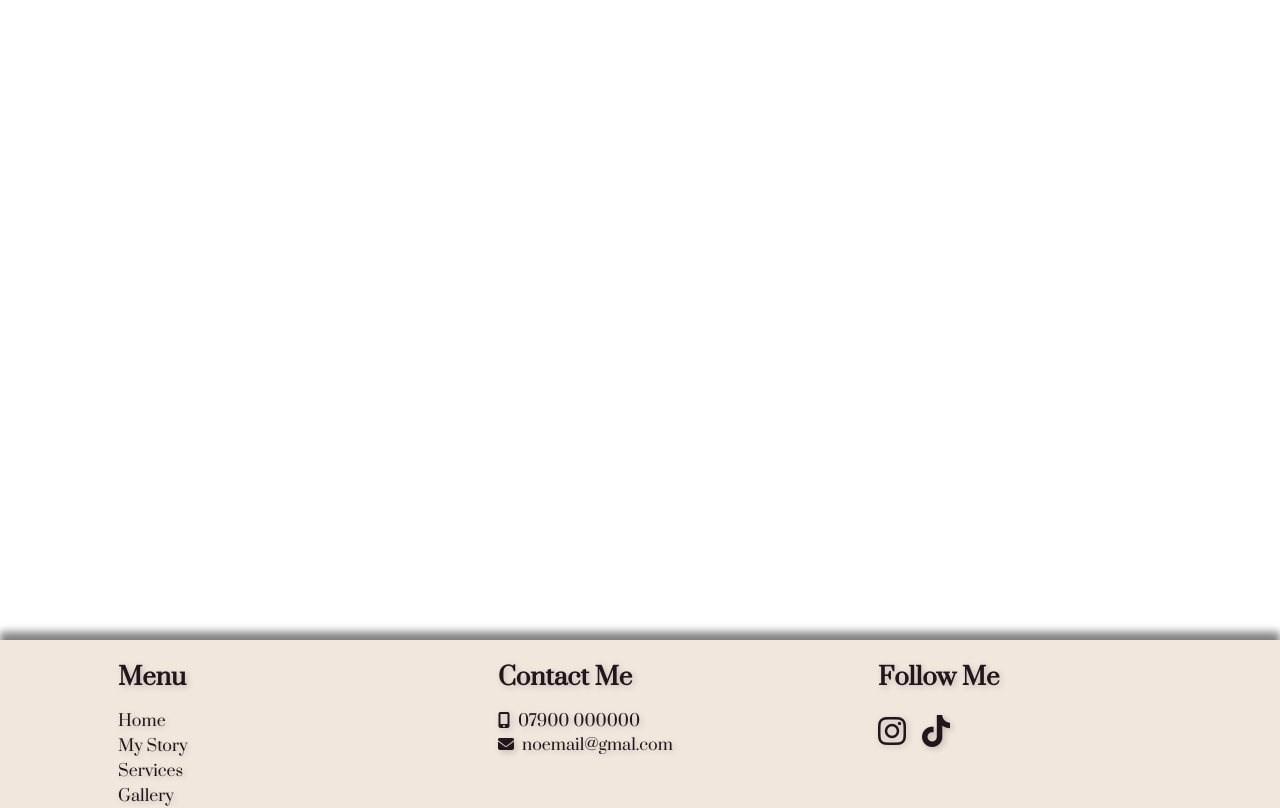
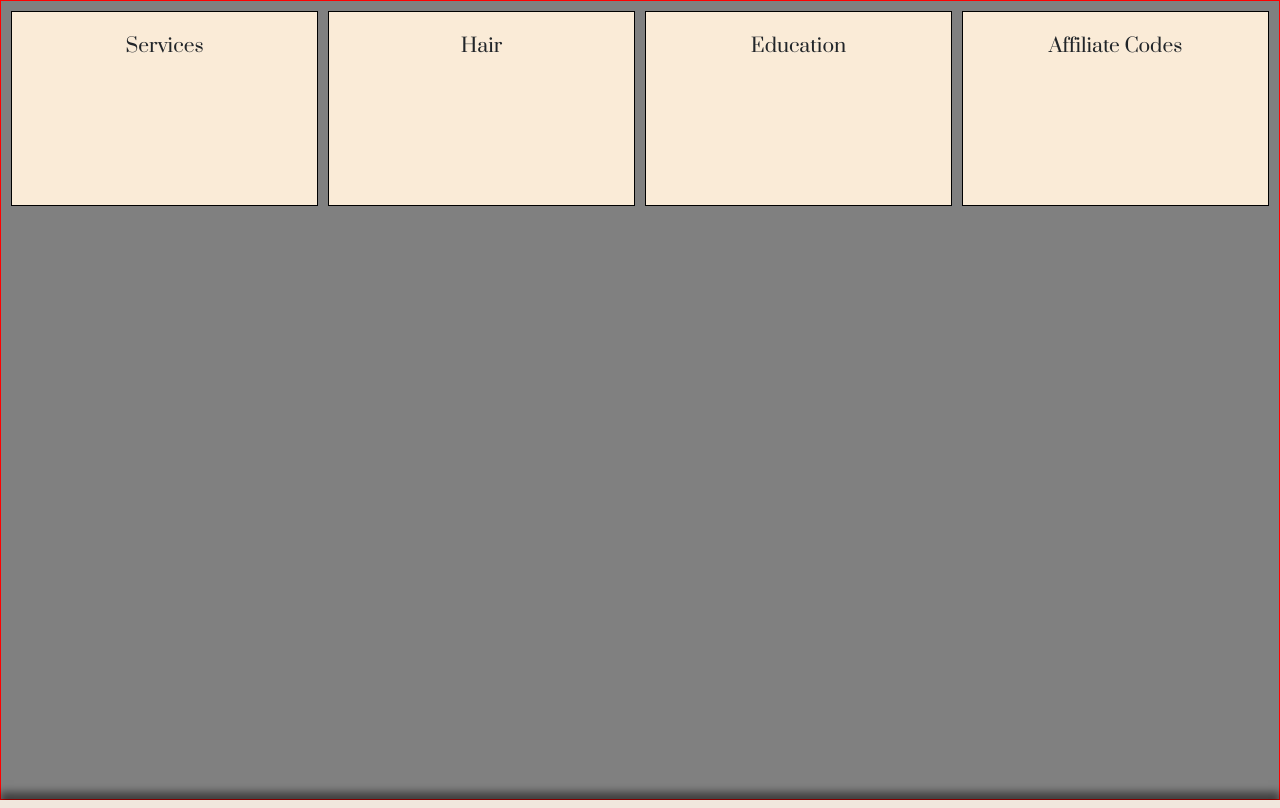
Before and after one commit to 2ndborn/karahair, a React (Create React App) app in the folder kara-app/: page /services in a window 1280 px wide. Shown: the top 808 px of the page. Built offline with nearby package versions, Linux system fonts and the light colour scheme; a web font is replaced by a local one.

Commit message:
Added the services page

```diff
--- a/kara-app/src/App.js
+++ b/kara-app/src/App.js
@@ -5,6 +5,7 @@ import { Route, Routes } from "react-router-dom";
 
 import HomePage from './pages/HomePage';
 import MyStoryPage from './pages/MyStoryPage';
+import Services from './pages/Services';
 
 function App() {
   return (
@@ -14,6 +15,7 @@ function App() {
         <Routes>
           <Route exact path="/" element={<HomePage />} />
           <Route exact path="/mystory" element={<MyStoryPage />} />
+          <Route exact path="/services" element={<Services />} />
           <Route exact path="/contactme" element={<h2>Contact Me</h2>} />
         </Routes>
       </div>
--- /dev/null
+++ b/kara-app/src/pages/Services.js
@@ -0,0 +1,15 @@
+import React from 'react'
+import styles from '../styles/Services.module.css';
+
+const Services = () => {
+  return (
+    <div className={styles.GridContainer}>
+        <div className='header'>Services</div>
+        <div className='hair'>Hair</div>
+        <div className='educate'>Education</div>
+        <div className='codes'>Affiliate Codes</div>
+    </div>
+  )
+}
+
+export default Services
--- /dev/null
+++ b/kara-app/src/styles/Services.module.css
@@ -0,0 +1,25 @@
+.GridContainer {
+    height: 100vh;
+    display: grid;
+    grid-template-columns: 4fr 4fr 4fr 4fr;
+    grid-template-rows: repeat(4, 25%);
+    background-color: grey;
+    padding: 10px;
+    border: 1px solid red;
+    gap: 10px;
+}
+
+.GridContainer > div {
+    border: 1px solid black;
+    background-color: antiquewhite;
+    font-size: 1.2rem;
+    text-align: center;
+    padding: 20px;
+}
+
+.hair {
+    grid-area: 1 / 2 / span 4 / span 2;
+}
+.header {grid-area: 1 / 2 / span 4 / span 2;}
+.educate {grid-area: educate;}
+.codes {grid-area: codes;}
```
